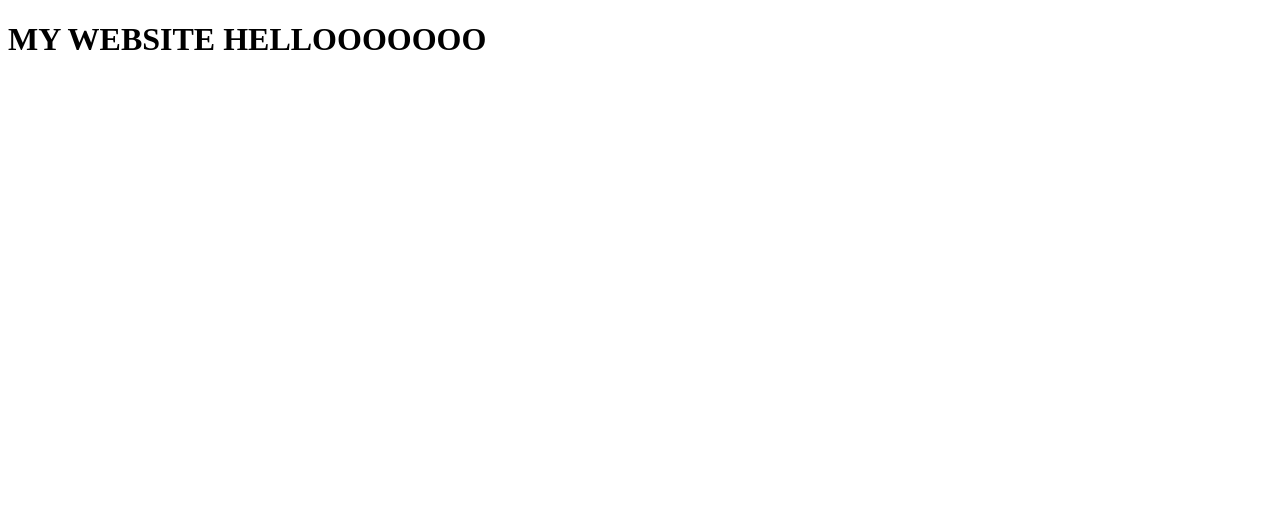
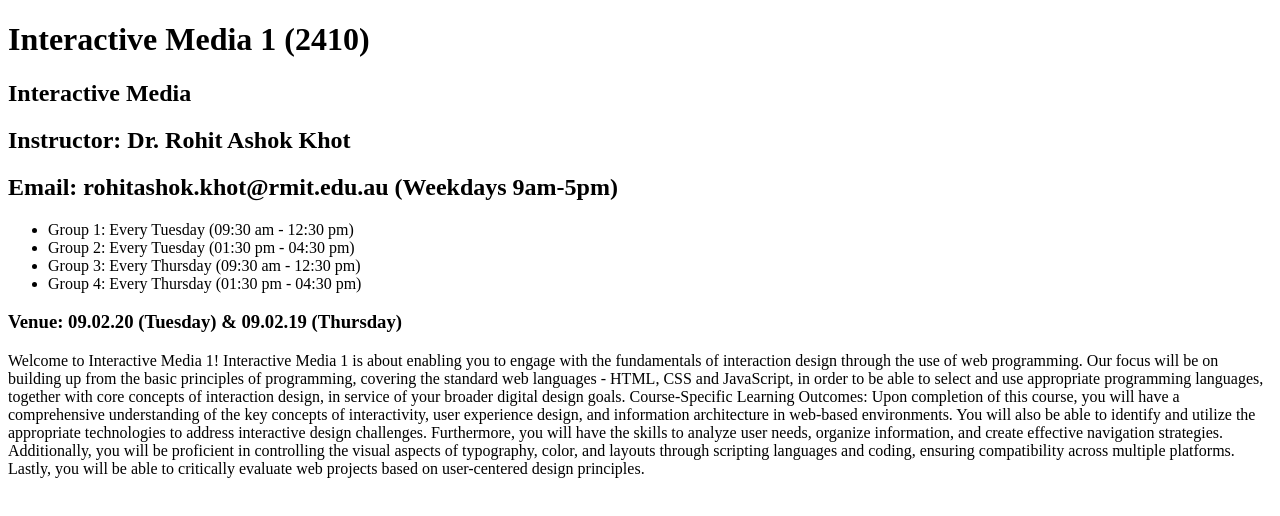
Before and after one commit to LuohanChen/luohanchen.github.io, a plain HTML site: page index.html in a window 1280 px wide. Drawn offline with Linux system fonts and the light colour scheme.

Commit message:
added interactive media description

```diff
--- a/index.html
+++ b/index.html
@@ -6,6 +6,37 @@
     <title>Document</title>
   </head>
   <body>
-    <h1>MY WEBSITE HELLOOOOOOO</h1>
+    <h1>Interactive Media 1 (2410)</h1>
+    <h2>Interactive Media</h2>
+    <h2>Instructor: Dr. Rohit Ashok Khot</h2>
+    <h2>Email: rohitashok.khot@rmit.edu.au (Weekdays 9am-5pm)</h2>
+    <ul>
+      <li>Group 1: Every Tuesday (09:30 am - 12:30 pm)</li>
+      <li>Group 2: Every Tuesday (01:30 pm - 04:30 pm)</li>
+      <li>Group 3: Every Thursday (09:30 am - 12:30 pm)</li>
+      <li>Group 4: Every Thursday (01:30 pm - 04:30 pm)</li>
+    </ul>
+
+    <h3>Venue: 09.02.20 (Tuesday) & 09.02.19 (Thursday)</h3>
+    <p>
+      Welcome to Interactive Media 1! Interactive Media 1 is about enabling you
+      to engage with the fundamentals of interaction design through the use of
+      web programming. Our focus will be on building up from the basic
+      principles of programming, covering the standard web languages - HTML, CSS
+      and JavaScript, in order to be able to select and use appropriate
+      programming languages, together with core concepts of interaction design,
+      in service of your broader digital design goals. Course-Specific Learning
+      Outcomes: Upon completion of this course, you will have a comprehensive
+      understanding of the key concepts of interactivity, user experience
+      design, and information architecture in web-based environments. You will
+      also be able to identify and utilize the appropriate technologies to
+      address interactive design challenges. Furthermore, you will have the
+      skills to analyze user needs, organize information, and create effective
+      navigation strategies. Additionally, you will be proficient in controlling
+      the visual aspects of typography, color, and layouts through scripting
+      languages and coding, ensuring compatibility across multiple platforms.
+      Lastly, you will be able to critically evaluate web projects based on
+      user-centered design principles.
+    </p>
   </body>
 </html>
```
